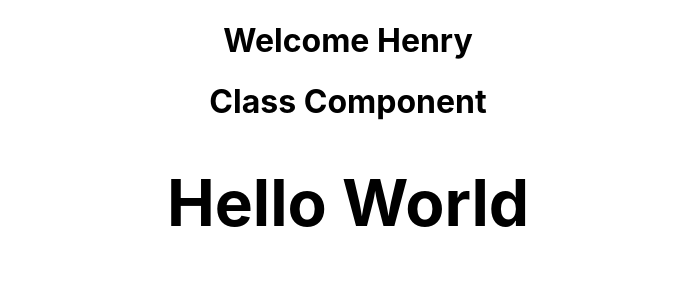
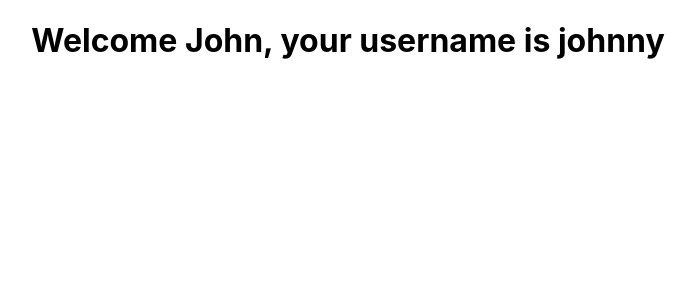
Before and after one commit to Johnnyadee/react-playground, a React (Create React App) app: page / in a window 1280 px wide. Shown: the top 300 px of the page, without its empty margins (292-987 px from the left). Built offline with nearby package versions, Linux system fonts and the light colour scheme.

Commit message:
11. Destructuring props

```diff
--- a/src/App.js
+++ b/src/App.js
@@ -1,16 +1,15 @@
-import React, { Component } from "react";
-import logo from "./logo.svg";
+// import React, { Component } from "react";0
+// import logo from "./logo.svg";
 import "./App.css";
 import Greet from "./Components/Greet";
-import Welcome from "./Components/Welcome";
-import Hello from "./Components/Hello";
+// import Welcome from "./Components/Welcome";
+// import Hello from "./Components/Hello";
+// import Message from "./Components/Message";
 
 function App() {
   return (
     <div className="App">
-      <Greet />
-      <Welcome />
-      <Hello />
+      <Greet name="John" username="johnny" />
     </div>
   );
 }
--- a/src/Components/Greet.js
+++ b/src/Components/Greet.js
@@ -1,7 +1,13 @@
 import React from "react";
 
-function Greet() {
-  return <h1>Welcome Henry</h1>;
-}
+const Greet = ({ name, username }) => {
+  return (
+    <div>
+      <h1>
+        Welcome {name}, your username is {username}
+      </h1>
+    </div>
+  );
+};
 
 export default Greet;
--- /dev/null
+++ b/src/Components/Message.js
@@ -0,0 +1,31 @@
+import React, { Component } from "react";
+
+class Message extends Component {
+  constructor() {
+    super();
+    this.state = {
+      message: "Welcome John",
+    };
+  }
+  changeMessage() {
+    if (this.state.message === "Welcome John") {
+      this.setState({
+        message: "Message has been changed",
+      });
+    } else {
+      this.setState({
+        message: "Welcome John",
+      });
+    }
+  }
+  render() {
+    return (
+      <>
+        <h1>{this.state.message}</h1>
+        <button onClick={() => this.changeMessage()}>Change Message </button>
+      </>
+    );
+  }
+}
+
+export default Message;
```
